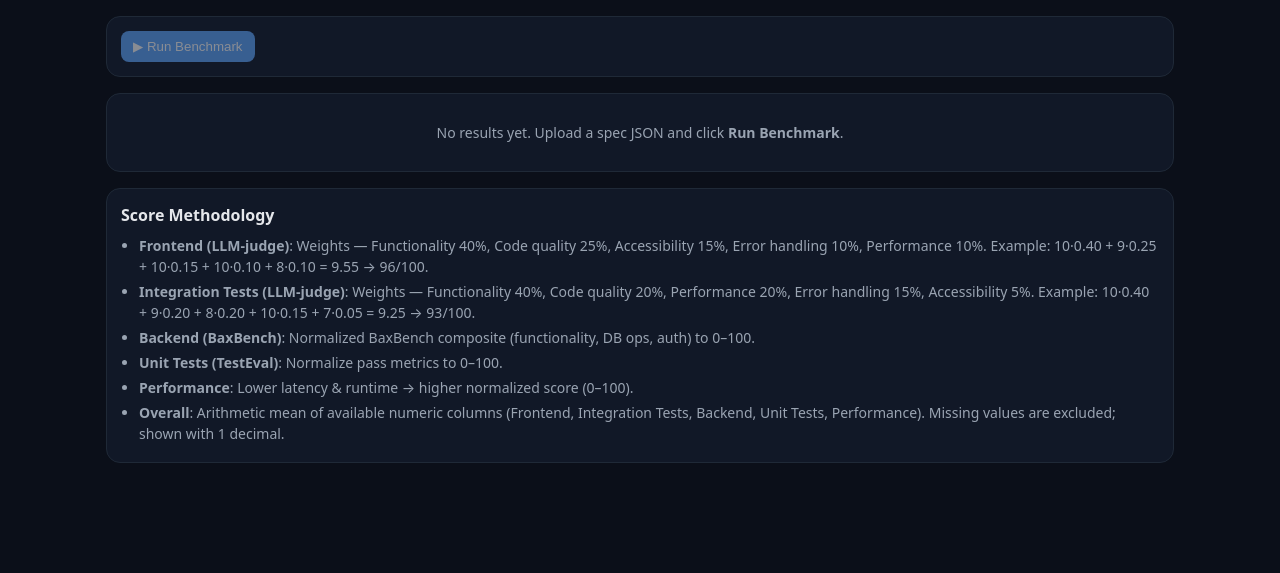
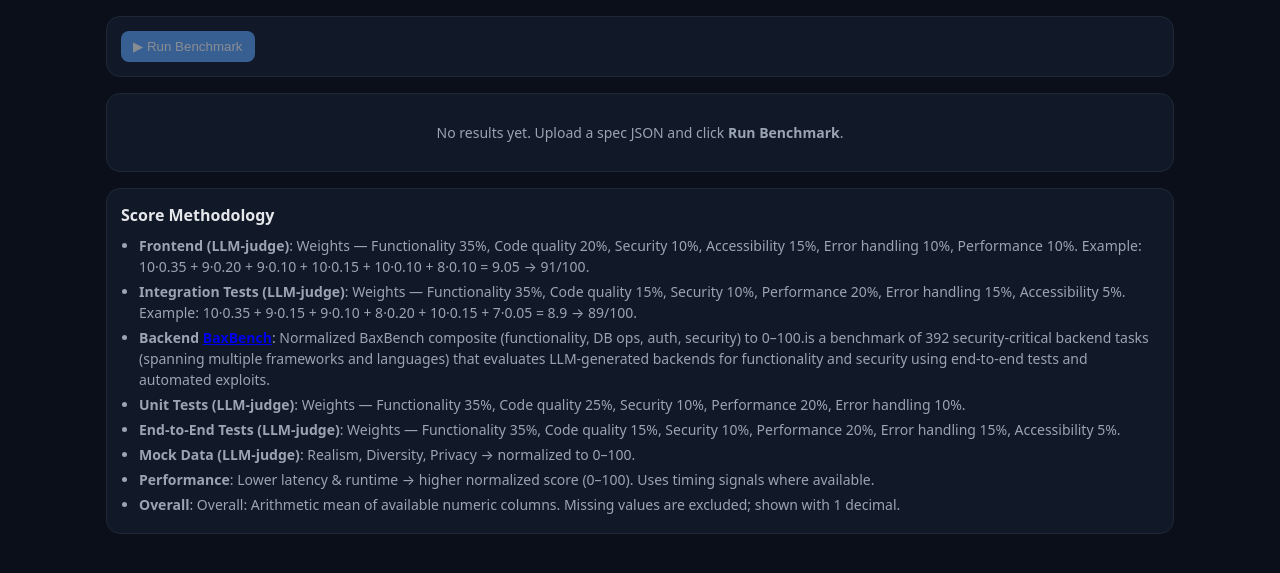
Before and after one commit to sarahalzmami/llm_code_benchmark, a Python web app: template app/templates/index.html in a window 1280 px wide. Shown: the part 81-654 px from the top of the page. Run offline with Jinja, Linux system fonts and the light colour scheme; the template is opened without the code that fills it, so the values that code supplies are empty.

Commit message:
Update benchmark UI description

```diff
--- a/app/templates/index.html
+++ b/app/templates/index.html
@@ -60,18 +60,34 @@
         <section class="card">
             <h3>Score Methodology</h3>
             <ul class="bullets small">
-                <li><strong>Frontend (LLM-judge)</strong>: Weights — Functionality 40%, Code quality 25%, Accessibility
-                    15%, Error handling 10%, Performance 10%. Example: 10·0.40 + 9·0.25 + 10·0.15 + 10·0.10 + 8·0.10 =
-                    9.55 → 96/100.</li>
-                <li><strong>Integration Tests (LLM-judge)</strong>: Weights — Functionality 40%, Code quality 20%,
-                    Performance 20%, Error handling 15%, Accessibility 5%. Example: 10·0.40 + 9·0.20 + 8·0.20 + 10·0.15
-                    + 7·0.05 = 9.25 → 93/100.</li>
-                <li><strong>Backend (BaxBench)</strong>: Normalized BaxBench composite (functionality, DB ops, auth) to
-                    0–100.</li>
-                <li><strong>Unit Tests (TestEval)</strong>: Normalize pass metrics to 0–100.</li>
-                <li><strong>Performance</strong>: Lower latency & runtime → higher normalized score (0–100).</li>
-                <li><strong>Overall</strong>: Arithmetic mean of available numeric columns (Frontend, Integration Tests,
-                    Backend, Unit Tests, Performance). Missing values are excluded; shown with 1 decimal.</li>
+                <li><strong>Frontend (LLM-judge)</strong>: Weights — Functionality 35%, Code quality 20%, Security 10%,
+                    Accessibility
+                    15%, Error handling 10%, Performance 10%. Example: 10·0.35 + 9·0.20 + 9·0.10 + 10·0.15 + 10·0.10 +
+                    8·0.10 =
+                    9.05 → 91/100.</li>
+                <li><strong>Integration Tests (LLM-judge)</strong>: Weights — Functionality 35%, Code quality 15%,
+                    Security 10%,
+                    Performance 20%, Error handling 15%, Accessibility 5%. Example: 10·0.35 + 9·0.15 + 9·0.10 + 8·0.20 +
+                    10·0.15
+                    + 7·0.05 = 8.9 → 89/100.</li>
+                <li><strong>Backend <a href="https://baxbench.com" target="_blank" rel="noopener">BaxBench</a></strong>:
+                    Normalized BaxBench composite (functionality, DB ops, auth,
+                    security) to
+                    0–100.is a benchmark of 392
+                    security-critical backend tasks (spanning multiple frameworks and languages) that evaluates
+                    LLM-generated backends for functionality and security using end-to-end tests and automated
+                    exploits.</li>
+                <li><strong>Unit Tests (LLM-judge)</strong>: Weights — Functionality 35%, Code quality 25%, Security
+                    10%,
+                    Performance 20%, Error handling 10%.</li>
+                <li><strong>End-to-End Tests (LLM-judge)</strong>: Weights — Functionality 35%, Code quality 15%,
+                    Security 10%,
+                    Performance 20%, Error handling 15%, Accessibility 5%.</li>
+                <li><strong>Mock Data (LLM-judge)</strong>: Realism, Diversity, Privacy → normalized to 0–100.</li>
+                <li><strong>Performance</strong>: Lower latency & runtime → higher normalized score (0–100). Uses timing
+                    signals where available.</li>
+                <li><strong>Overall</strong>: Overall: Arithmetic mean of available numeric columns. Missing values
+                    are excluded; shown with 1 decimal.</li>
             </ul>
         </section>
     </div>
```
